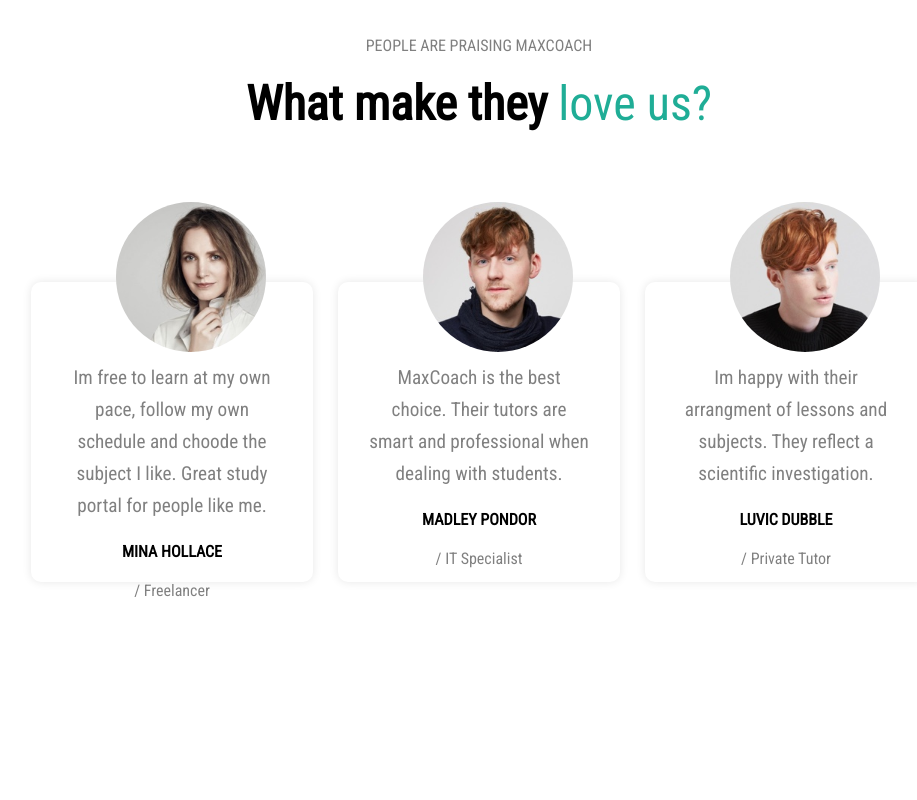
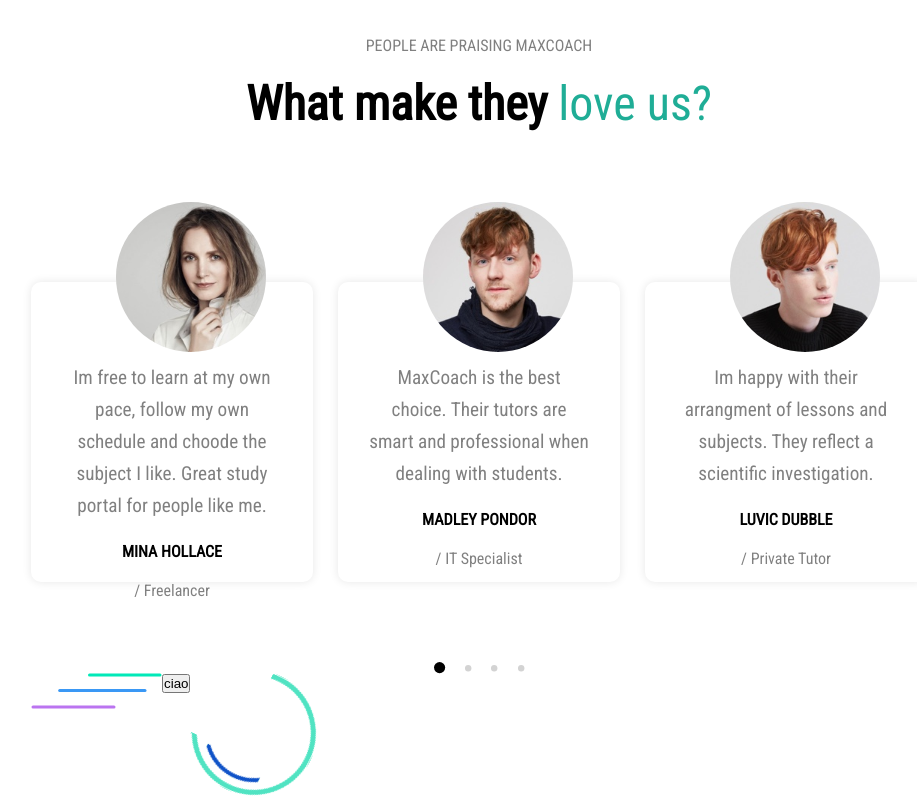
Before and after one commit to Paolo-dev-it/proj-html-vuejs, a Vue app: page / in a window 1280 px wide. Shown: the part 6954-7754 px from the top of the page, without its empty margins (161-1078 px from the left). Before the commit the page ends 7554 px from the top, so only its background shows below. Built offline with nearby package versions, Linux system fonts and the light colour scheme.

Commit message:
Working on call to action. Work in progress

```diff
--- a/src/components/footer/FooterComp.vue
+++ b/src/components/footer/FooterComp.vue
@@ -7,6 +7,27 @@
             </div>
             <div class="container-cards">
                 <PraisingSectionComp v-for="(elem, index) in reviewsData" :key='index' :singleReviewCardData="elem" />
+            </div>
+            <div class="icn">
+                <font-awesome-icon class="black" icon="fa-solid fa-circle" />
+                <font-awesome-icon class="gray" icon="fa-solid fa-circle" />
+                <font-awesome-icon class="gray" icon="fa-solid fa-circle" />
+                <font-awesome-icon class="gray" icon="fa-solid fa-circle" />
+            </div>
+            <div class="cta">
+                <div>
+                    <img src="../../assets/images/maxcoach-shape-01.png" alt="">
+                </div>
+                <div>
+                    <h3></h3>
+                </div>
+                <div>
+                    <h2></h2>
+                    <button>ciao</button>
+                </div>
+                <div>
+                    <img src="../../assets/images/maxcoach-shape-02.png" alt="">
+                </div>
             </div>
 
         </div>
@@ -65,5 +86,28 @@
         gap: 25px;
         margin-top: 150px;
     }
+
+    .icn {
+        display: flex;
+        justify-content: center;
+        align-items: center;
+        margin-top: 80px;
+
+    }
+
+    .black {
+        font-size: 0.7rem;
+
+    }
+
+    .gray {
+        color: lightgray;
+        font-size: 0.4rem;
+        margin-left: 20px;
+    }
+
+    .cta {
+        display: flex;
+    }
 }
 </style>
--- a/src/main.js
+++ b/src/main.js
@@ -21,6 +21,7 @@
   faBook,
   faCheck,
   faLocationDot,
+  faCircle,
 } from "@fortawesome/free-solid-svg-icons";
 
 // Import icone regular /
@@ -46,7 +47,8 @@
   faUser,
   faFileLines,
   faCheck,
-  faLocationDot
+  faLocationDot,
+  faCircle
 );
 
 // add font awesome icon component */
```
